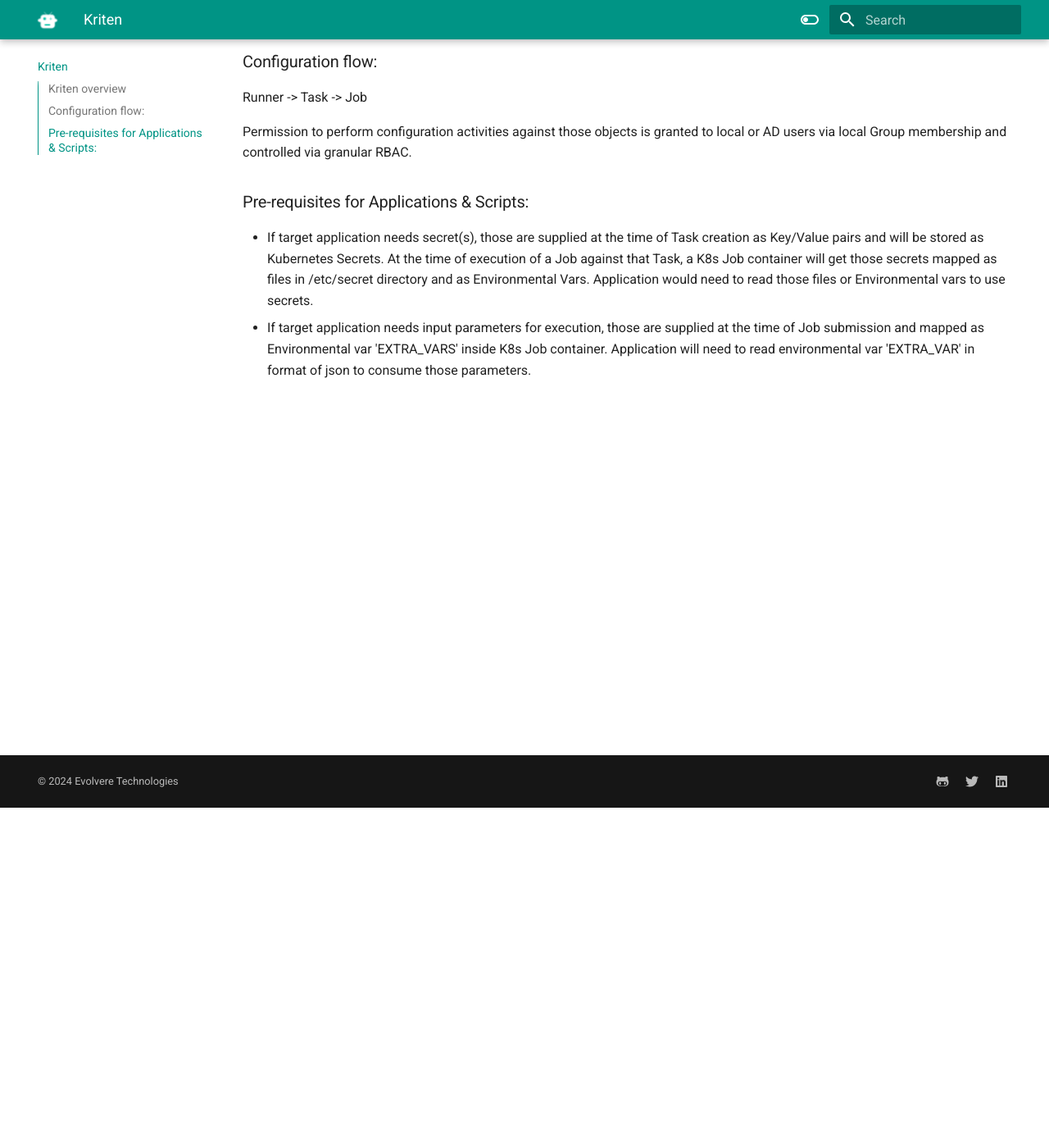
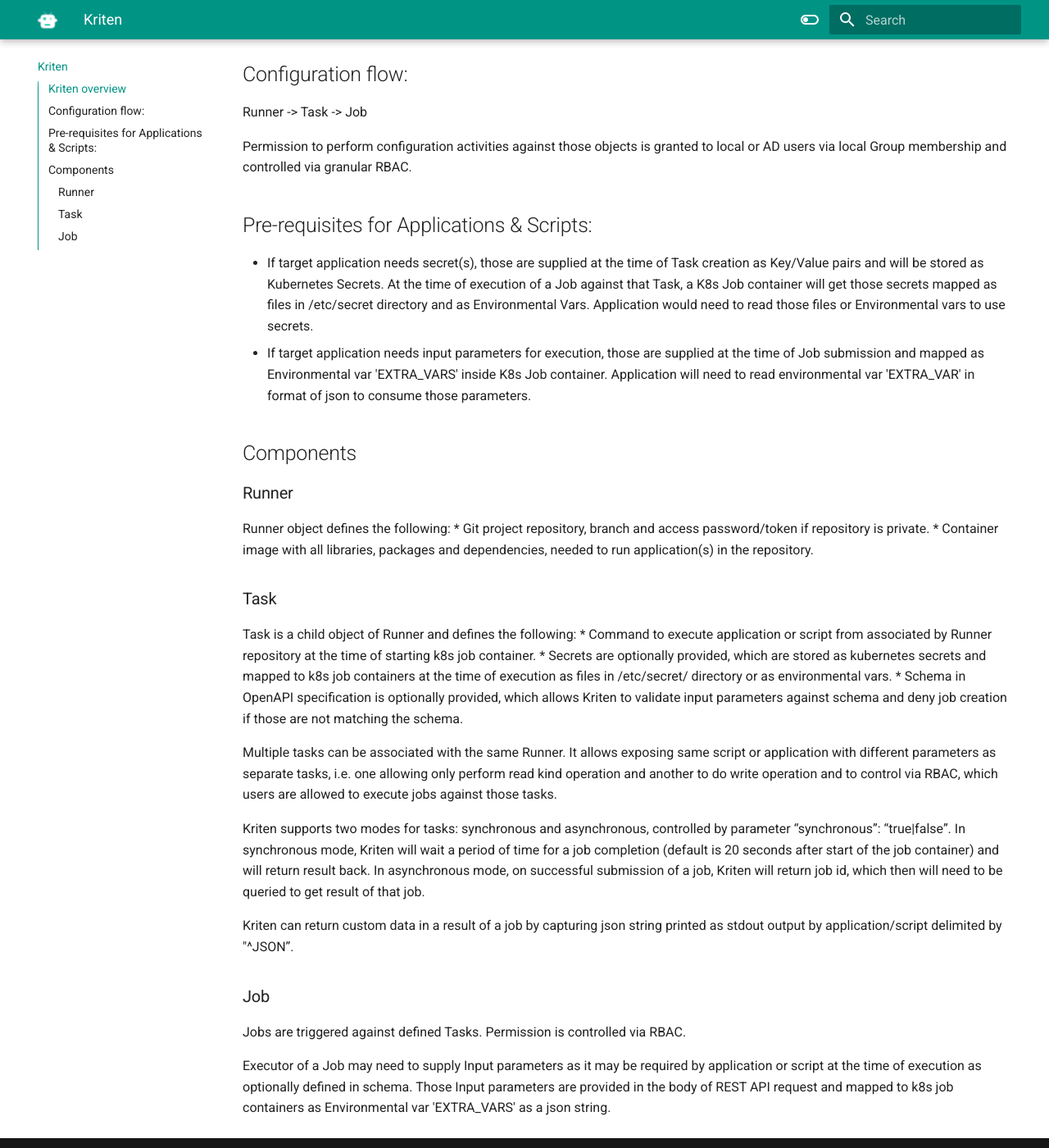
Before and after one commit to kriten-io/kriten-docs, an MkDocs documentation site: the page built from docs/index.md, in a window 1280 px wide and 1400 px high, scrolled down 415 px. Shown: the whole window at 82% size. Built offline with MkDocs 1.6.1 and Material for MkDocs 9.7.7, drawn with Linux system fonts in a browser that asks for light colours.

Commit message:
Update index.md

```diff
--- a/docs/index.md
+++ b/docs/index.md
@@ -1,6 +1,6 @@
 # Kriten
 
-### Kriten overview
+## Kriten overview
 
 
 Kriten is a code execution platform. It is written for and runs on kubernetes as a cloud native application. Kriten exposes containerized applications written in any modern languagues as no-code REST API endpoint, with local or/and AD authentication and granular RBAC it allows requester to execute that code as a kubernetes job and to get result asynchronously or synchronously.
@@ -12,14 +12,41 @@
 - Kriten scales with Kubernetes.
 
 
-### Configuration flow:
+## Configuration flow:
 
 Runner -> Task -> Job
 
 Permission to perform configuration activities against those objects is granted to local or AD users via local Group membership and controlled via granular RBAC.
 
 
-### Pre-requisites for Applications & Scripts:
+## Pre-requisites for Applications & Scripts:
 
 * If target application needs secret(s), those are supplied at the time of Task creation as Key/Value pairs and will be stored as Kubernetes Secrets. At the time of execution of a Job against that Task, a K8s Job container will get those secrets mapped as files in /etc/secret directory and as Environmental Vars. Application would need to read those files or Environmental vars to use secrets.
 * If target application needs input parameters for execution, those are supplied at the time of Job submission and mapped as Environmental var 'EXTRA_VARS' inside K8s Job container. Application will need to read environmental var 'EXTRA_VAR' in format of json to consume those parameters.
+
+## Components
+
+### Runner
+
+Runner object defines the following:
+* Git project repository, branch and access password/token if repository is private.
+* Container image with all libraries, packages and dependencies, needed to run application(s) in the repository.
+
+### Task
+
+Task is a child object of Runner and defines the following:
+* Command to execute application or script from associated by Runner repository at the time of starting k8s job container.
+* Secrets are optionally provided, which are stored as kubernetes secrets and mapped to k8s job containers at the time of execution as files in /etc/secret/ directory or as environmental vars.
+* Schema in OpenAPI specification is optionally provided, which allows Kriten to validate input parameters against schema and deny job creation if those are not matching the schema.
+
+Multiple tasks can be associated with the same Runner. It allows exposing same script or application with different parameters as separate tasks, i.e. one allowing only perform read kind operation and another to do write operation and to control via RBAC, which users are allowed to execute jobs against those tasks.
+
+Kriten supports two modes for tasks: synchronous and asynchronous, controlled by parameter “synchronous”: “true|false”. In synchronous mode, Kriten will wait a period of time for a job completion (default is 20 seconds after start of the job container) and will return result back. In asynchronous mode, on successful submission of a job, Kriten will return job id, which then will need to be queried to get result of that job.
+
+Kriten can return custom data in a result of a job by capturing json string printed as stdout output by application/script delimited by "^JSON”.
+
+### Job
+
+Jobs are triggered against defined Tasks. Permission is controlled via RBAC.
+
+Executor of a Job may need to supply Input parameters as it may be required by application or script at the time of execution as optionally defined in schema. Those Input parameters are provided in the body of REST API request and mapped to k8s job containers as Environmental var 'EXTRA_VARS' as a json string.
```
